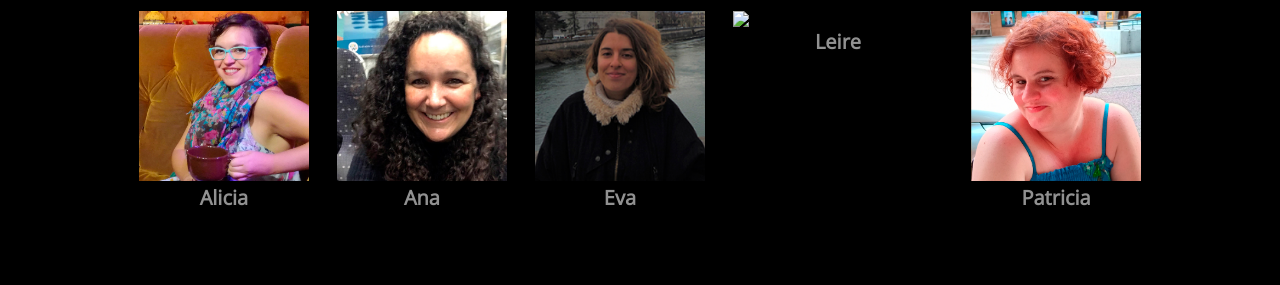
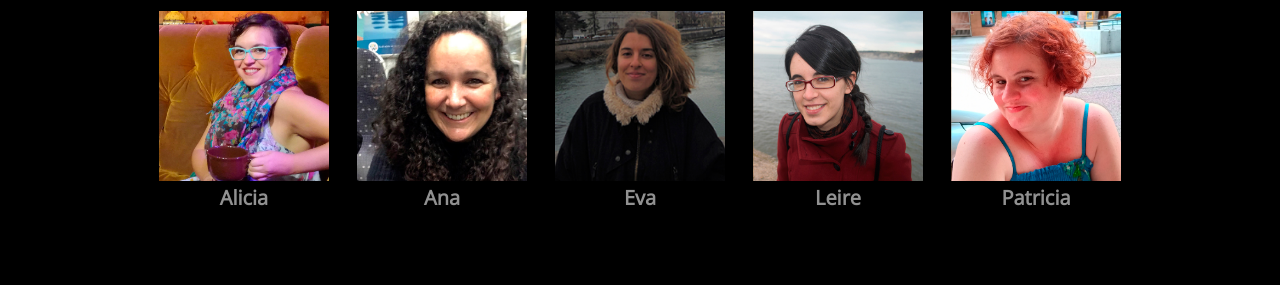
Before and after one commit to anaguerraabaroa/codeflix, a plain HTML site: page index.html in a window 1280 px wide. Shown: the part 203-488 px from the top of the page. Drawn offline with nearby package versions, Linux system fonts and the light colour scheme.

Commit message:
rename images Ordenana instead Ordeñana

```diff
--- a/index.html
+++ b/index.html
@@ -68,7 +68,7 @@
           <div class="hero-avatar">
             <img
               class="hero-avatar-image"
-              src="./images/leire-ordeñana.jpg"
+              src="./images/leire-ordenana.jpg"
               alt="Avatar de Leire Ordeñana"
             />
             <div class="hero-avatar-name">Leire</div>
```
